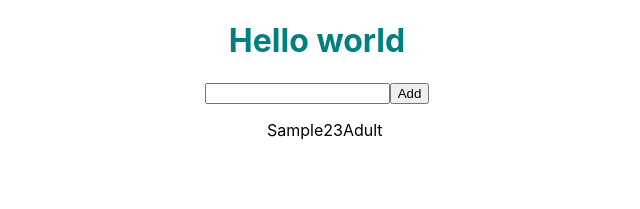
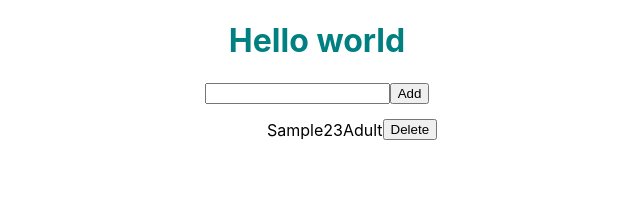
Before and after one commit to mani-barathi/demo-react, a React (Create React App) app: page / in a window 1280 px wide. Both pictures are taken after typing "Sample" into the empty fields and a click on the button "Add". Shown: the top 209 px of the page, without its empty margins (323-963 px from the left). Built offline with nearby package versions, Linux system fonts and the light colour scheme.

Commit message:
useEffect

```diff
--- a/src/App.js
+++ b/src/App.js
@@ -1,41 +1,49 @@
-import { useState } from "react";
+import { useState, useEffect } from "react";
 import "./styles/App.css";
-
 import Person from "./components/Person";
 import InputForm from "./components/InputForm";
 
 function App() {
-  const [persons, setPersons] = useState([]);
+  const [persons, setPersons] = useState(() => {
+    console.log("retreiving from local storage");
+    const defaultValue = localStorage.getItem("persons");
+    return defaultValue ? JSON.parse(defaultValue) : [];
+  });
+
+  // component get executed/recreate
+  // html content is populated in screen
+  // then useEffect is exeuted
+  useEffect(() => {
+    console.log("setting value to localstorage");
+    localStorage.setItem("persons", JSON.stringify(persons));
+  }, [persons]);
 
   function appendPerson(newPerson) {
-    // persons.push(newPerson)  // wrong
-
-    // 1st way
-    // setPersons([...persons, newPerson]);
-
-    // 2nd way
     setPersons((prev) => {
-      console.log("prev", prev);
       newPerson.isAdult = newPerson.age >= 18 ? "Adult" : "child";
       return [...prev, newPerson];
     });
   }
 
-  // const arr = [1,2,3]
-  // const newarr = [...arr,...ar2,4,5]
+  function deletePerson(personName) {
+    setPersons((prev) => {
+      return prev.filter((person) => person.name !== personName);
+    });
+  }
 
-  // jsx
   return (
     <div className="App">
       <h1 className="text-teal"> Hello world</h1>
 
       <InputForm appendPerson={appendPerson} />
+
       {persons.map((person, index) => (
         <Person
           name={person.name}
           age={person.age}
           isAdult={person.isAdult}
           key={Math.random()}
+          deletePerson={deletePerson}
         />
       ))}
     </div>
--- a/src/components/Person.js
+++ b/src/components/Person.js
@@ -1,9 +1,16 @@
-function Person({ name, age, isAdult }) {
+function Person({ name, age, isAdult, deletePerson }) {
+  const handleClick = () => {
+    deletePerson(name);
+  };
+
   return (
     <div className="flex">
       <p>{name} </p>
       <p>{age}</p>
       <p>{isAdult}</p>
+      <button type="button" onClick={handleClick}>
+        Delete
+      </button>
     </div>
   );
 }
```
